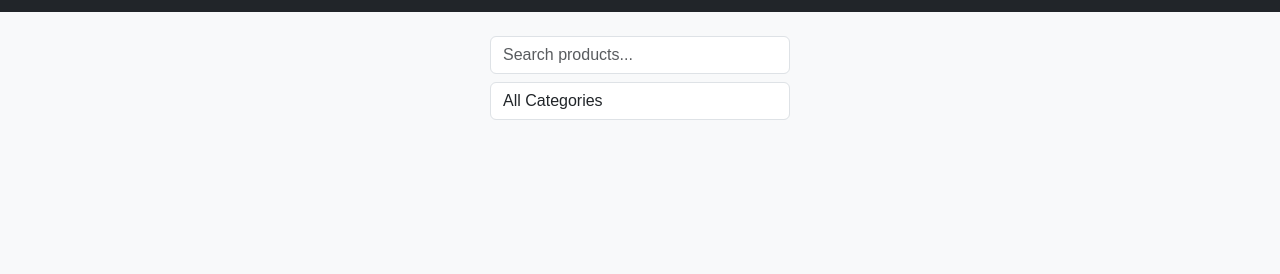
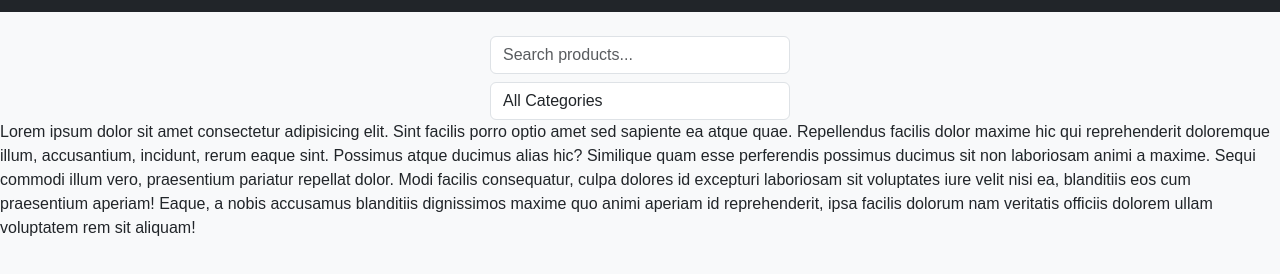
Before and after one commit to phpdev-prog/git-second-batch, a plain HTML site: page index.html in a window 1280 px wide. Shown: the part 66-340 px from the top of the page. Drawn offline with nearby package versions, Linux system fonts and the light colour scheme; no server answers.

Commit message:
paragraph tag added in index.html file

```diff
--- a/index.html
+++ b/index.html
@@ -25,6 +25,8 @@
         </select>
     </div>
 
+
+    <p>Lorem ipsum dolor sit amet consectetur adipisicing elit. Sint facilis porro optio amet sed sapiente ea atque quae. Repellendus facilis dolor maxime hic qui reprehenderit doloremque illum, accusantium, incidunt, rerum eaque sint. Possimus atque ducimus alias hic? Similique quam esse perferendis possimus ducimus sit non laboriosam animi a maxime. Sequi commodi illum vero, praesentium pariatur repellat dolor. Modi facilis consequatur, culpa dolores id excepturi laboriosam sit voluptates iure velit nisi ea, blanditiis eos cum praesentium aperiam! Eaque, a nobis accusamus blanditiis dignissimos maxime quo animi aperiam id reprehenderit, ipsa facilis dolorum nam veritatis officiis dolorem ullam voluptatem rem sit aliquam!</p>
     <!-- Product List -->
     <div class="container mt-4">
         <div class="row" id="product-list"></div>
```
